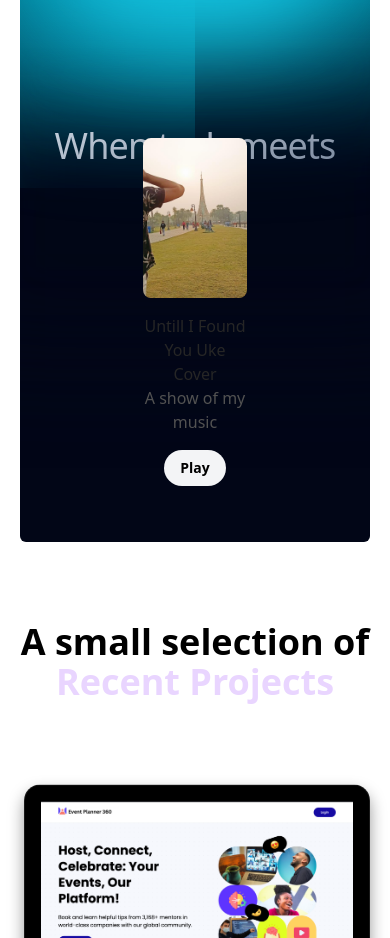
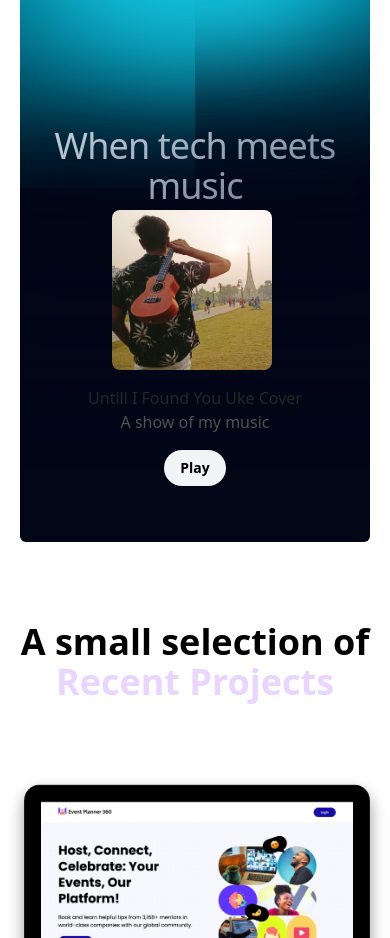
Before and after one commit to DarkmodeWorking/portfolio-lol, a Next.js app: page / in a window 390 px wide. Shown: the part 1780-2718 px from the top of the page. Built offline with nearby package versions, Linux system fonts and the light colour scheme.

Commit message:
changed the style of musicCard in mobile view might change it later centerd it for now

```diff
--- a/app/page.tsx
+++ b/app/page.tsx
@@ -12,10 +12,10 @@ export default function Home() {
   return (
     <main className="relatice flex justify-center items-center flex-col overflow-hidden mx-auto sm:px-10 px-5">
           <Hero/>
-          <div className="relative min-h-screen w-full">
+          <div className="relative min-h-screen  w-full">
             <LampAndMusic />
          <div className="absolute inset-x-0 bottom-10 flex justify-center">
-          <div className="relative z-20 w-[35vw]">
+          <div className="relative z-20 sm:w-[35vw] lg:w-[35vw] ">
           <MusicCard />
          </div>
        </div>
--- a/components/MusicCard.tsx
+++ b/components/MusicCard.tsx
@@ -104,7 +104,7 @@ export function MusicCard() {
                   height={200}
                   src={active.src}
                   alt={active.title}
-                  className="w-full h-80 lg:h-80 sm:rounded-tr-lg sm:rounded-tl-lg object-cover object-top"
+                  className=" w-full h-80 lg:h-80 sm:rounded-tr-lg sm:rounded-tl-lg object-cover object-top"
                 />
               </motion.div>
 
@@ -174,14 +174,14 @@ export function MusicCard() {
             onClick={() => setActive(card)}
             className="p-4 flex flex-col md:flex-row justify-between items-center hover:bg-neutral-50 dark:hover:bg-neutral-800 rounded-xl cursor-pointer"
           >
-            <div className="flex gap-4 flex-col md:flex-row ">
+            <div className="flex  gap-4 flex-col md:flex-row ">
               <motion.div layoutId={`image-${card.title}-${id}`}>
                 <Image
                   width={100}
                   height={100}
                   src={card.src}
                   alt={card.title}
-                  className="h-40 w-40 md:h-14 md:w-14 rounded-lg object-cover object-top"
+                  className=" h-40 w-40 ml-6 md:h-14 md:w-14 rounded-lg object-cover object-top"
                 />
               </motion.div>
               <div>
--- a/components/ui/lamp.tsx
+++ b/components/ui/lamp.tsx
@@ -5,7 +5,7 @@ import { cn } from "@/lib/utils";
 
 export function LampAndMusic() {
   return (
-    <LampContainer className="relative h-[50vh]">
+    <LampContainer className="relative h-[50vh] ">
       <motion.h1
         initial={{ opacity: 0.5, y: 100 }}
         whileInView={{ opacity: 1, y: 0 }}
```
Also changed, not shown: public/uke1.jpeg.
